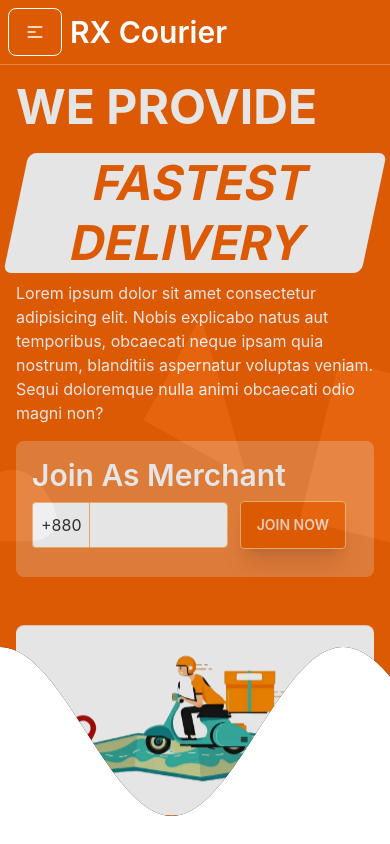
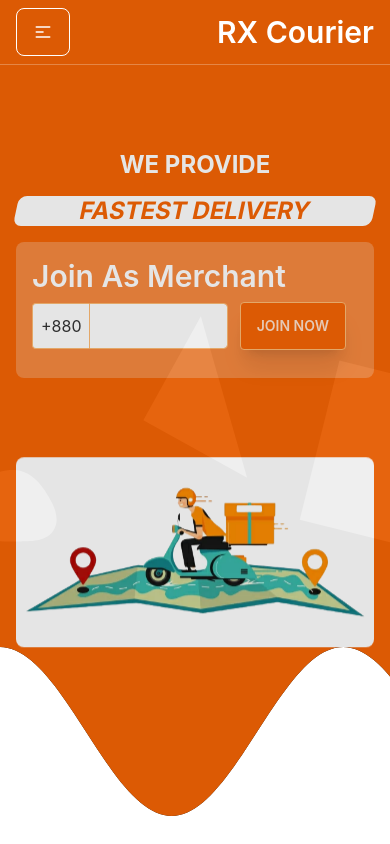
Before and after one commit to habib-sc/rx-courier-react, a React (Create React App) app: page / in a window 390 px wide. Shown: the top 844 px of the page. Built offline with nearby package versions, Linux system fonts and the light colour scheme.

Commit message:
mobile fix

```diff
--- a/src/App.css
+++ b/src/App.css
@@ -1,5 +1,7 @@
 .App {
   box-sizing: border-box;
+  width: 100%;
+  overflow: hidden;
 }
 
 #banner-clip{
--- a/src/components/Shared/CallToAction.js
+++ b/src/components/Shared/CallToAction.js
@@ -3,7 +3,7 @@ import React from 'react';
 const CallToAction = () => {
     return (
         <div className='container px-4 my-10 mx-auto' data-aos="fade-up-right" data-aos-duration="1500" data-aos-delay="500">
-            <div className='flex justify-between items-center flex-wrap bg-orange-50 px-8 py-8 rounded-lg shadow-lg'>
+            <div className='flex justify-between items-center gap-10 flex-wrap bg-orange-50 px-8 py-8 rounded-lg shadow-lg'>
                 <div>
                     <h3 className='text-4xl font-bold'>Be A RX Courier Partner Today</h3>
                     <p className='text-xl font-semibold mt-3'>Just Sign Up and be a partner.</p>
--- a/src/components/Shared/Header.js
+++ b/src/components/Shared/Header.js
@@ -33,9 +33,9 @@ const Header = () => {
                 <div className={`navbar text-white w-full ${navScroll || pathName !== "/" ? "text-neutral": ''}`}>
 
                     {/* Mobile Navbar  */}
-                    <div className="navbar-start w-full">
+                    <div className="navbar-start w-full flex justify-between md:justify-start px-2 md:px-0">
                         <div className="dropdown">
-                            <label tabIndex="0" className="btn border-base-100 bg-transparent text-white mr-2 md:hidden">
+                            <label tabIndex="0" className={`btn bg-transparent mr-2 md:hidden ${navScroll || pathName !== "/" ? "border-primary text-primary": 'border-base-100 text-white'}`}>
                                 <svg xmlns="http://www.w3.org/2000/svg" className="h-5 w-5" fill="none" viewBox="0 0 24 24" stroke="currentColor"><path strokeLinecap="round" strokeLinejoin="round" strokeWidth="2" d="M4 6h16M4 12h8m-8 6h16" /></svg>
                             </label>
                             <ul tabIndex="0" className="menu menu-compact dropdown-content mt-3 p-2 shadow bg-white text-neutral rounded-box">
--- a/src/components/Shared/TopBanner.js
+++ b/src/components/Shared/TopBanner.js
@@ -5,14 +5,14 @@ const TopBanner = () => {
         <div style={{ backgroundImage: `url(/animated-bg.svg)` }} id="banner-clip">
             <div className='h-screen bg-cover bg-primary opacity-90' id="top-banner">
                 <div className='container mx-auto px-4'>
-                    <div className='grid gap-10 grid-cols-1 md:grid-cols-2 justify-between items-center pt-[65px] h-screen'>
+                    <div className='grid grid-cols-1 md:grid-cols-2 gap-4 md:gap-10 justify-between items-center pt-0 md:pt-[65px] h-screen'>
                         <div className='font-semibol' data-aos="fade-right" data-aos-duration="1000">
-                            <div className='text-5xl uppercase text-white font-bold leading-tight flex flex-wrap gap-4'>
-                                <h1>We Provide</h1>
+                            <div className='text-2xl md:text-5xl uppercase text-white font-bold leading-tight flex flex-wrap gap-4'>
+                                <h1 className='text-center md:text-left w-full'>We Provide</h1>
                                 <h1 className='w-[430px] bg-white text-primary text-center -skew-x-12 rounded-lg'>Fastest Delivery </h1>
                             </div>
 
-                            <p className='text-white mt-2'>Lorem ipsum dolor sit amet consectetur adipisicing elit. Nobis explicabo natus aut temporibus, obcaecati neque ipsam quia nostrum, blanditiis aspernatur voluptas veniam. Sequi doloremque nulla animi obcaecati odio magni non?</p>
+                            <p className='text-white mt-2 hidden md:inline-block'>Lorem ipsum dolor sit amet consectetur adipisicing elit. Nobis explicabo natus aut temporibus, obcaecati neque ipsam quia nostrum, blanditiis aspernatur voluptas veniam. Sequi doloremque nulla animi obcaecati odio magni non?</p>
 
                             <div className='mt-4 p-4 rounded-lg left-banner-input-box pb-7 min-h-xs'>
                                 <h3 className='text-3xl font-semibold mb-2 text-white mt-0'>Join As Merchant</h3>
@@ -30,7 +30,7 @@ const TopBanner = () => {
 
                         </div>
 
-                        <div className='bg-base-100 rounded-lg flex justify-center' id="baner-right">
+                        <div className='bg-base-100 rounded-lg flex justify-center -mt-[250px] md:mt-0' id="baner-right">
                             <img src={heroImg} className="rounded-3xl" alt='' data-aos="fade-left" data-aos-duration="1000"></img>
                         </div>
                     </div>
```
